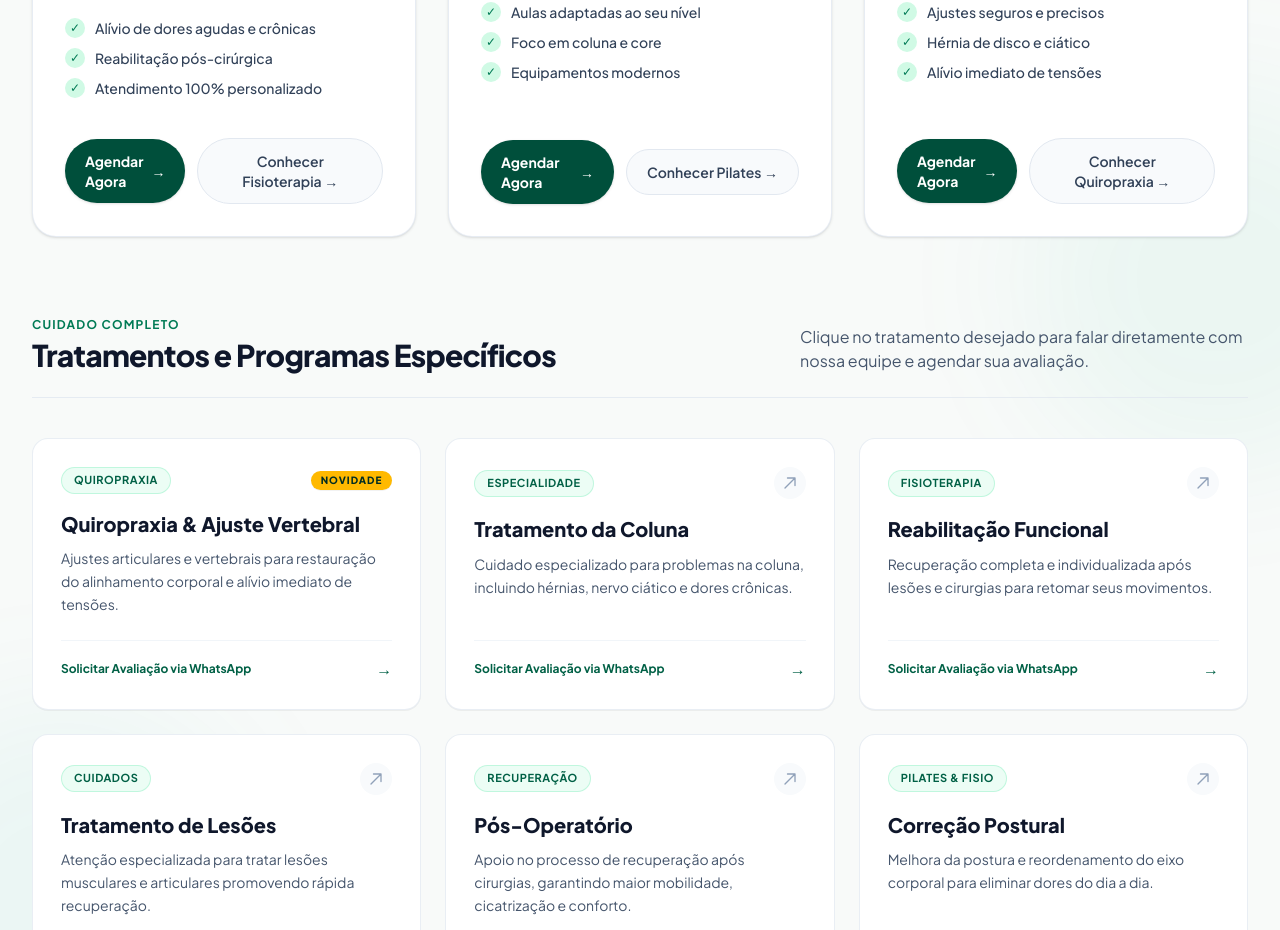
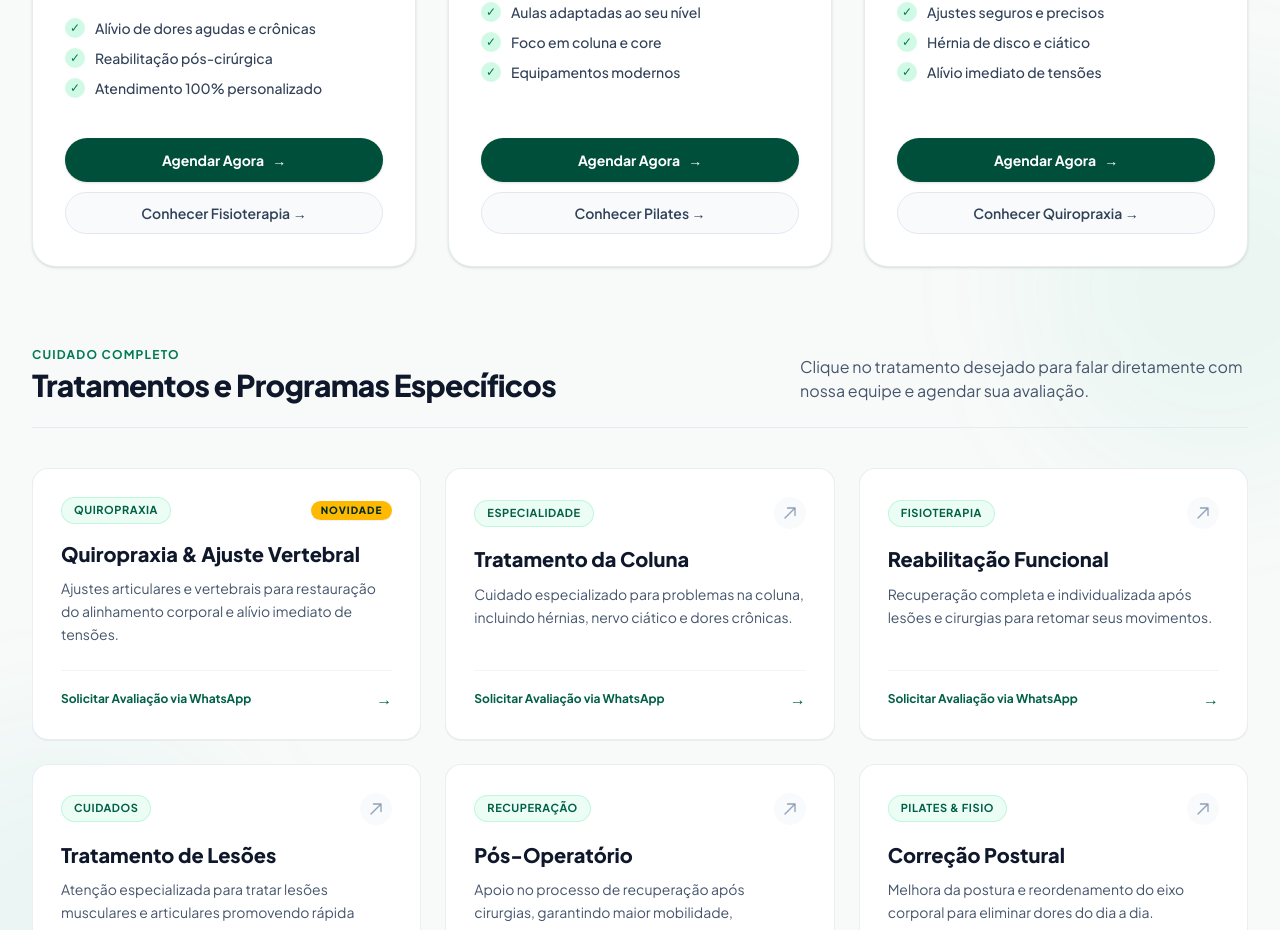
Before and after one commit to maiconkf/reabilitare, a Next.js app: page / in a window 1280 px wide. Shown: the part 1840-2770 px from the top of the page. Built offline with nearby package versions, Linux system fonts and the light colour scheme; no server answers.

Commit message:
refactor: update button layout and full-width styling in services component

```diff
--- a/components/services.tsx
+++ b/components/services.tsx
@@ -247,11 +247,11 @@ export default function Services() {
                     </ul>
                   </div>
 
-                  <div className="flex flex-col sm:flex-row items-stretch sm:items-center gap-3 pt-2">
+                  <div className="flex flex-col gap-2.5 pt-2">
                     <WhatsAppButton
                       href={`https://wa.me/5553991669801?text=${pillar.msg}`}
                       aria-label={`Agendar ${pillar.title} pelo WhatsApp`}
-                      className="flex-1 inline-flex items-center justify-center gap-2 rounded-full bg-emerald-900 text-white font-bold text-sm px-5 py-3 hover:bg-emerald-800 transition-all shadow-sm hover:shadow-md"
+                      className="w-full inline-flex items-center justify-center gap-2 rounded-full bg-emerald-900 text-white font-bold text-sm px-5 py-3 hover:bg-emerald-800 transition-all shadow-sm hover:shadow-md"
                     >
                       <span>Agendar Agora</span>
                       <span>→</span>
@@ -259,7 +259,7 @@ export default function Services() {
                     <Link
                       href={pillar.href}
                       aria-label={pillar.ctaAria}
-                      className="inline-flex items-center justify-center rounded-full border border-slate-200 bg-slate-50 hover:bg-emerald-50 hover:border-emerald-200 text-slate-700 hover:text-emerald-900 font-semibold text-sm px-5 py-3 transition-colors text-center"
+                      className="w-full inline-flex items-center justify-center gap-1.5 rounded-full border border-slate-200 bg-slate-50 hover:bg-emerald-50 hover:border-emerald-200 text-slate-700 hover:text-emerald-900 font-semibold text-sm px-5 py-2.5 transition-colors text-center"
                     >
                       <span>{pillar.ctaText}</span>
                     </Link>
```
